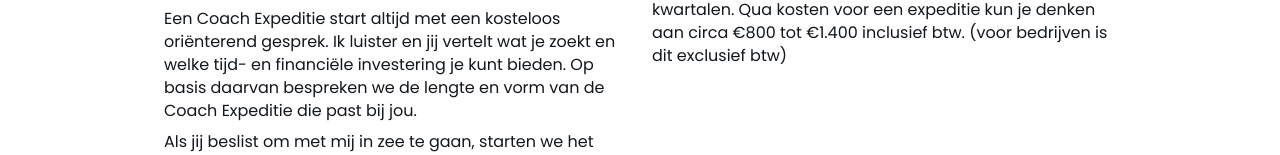
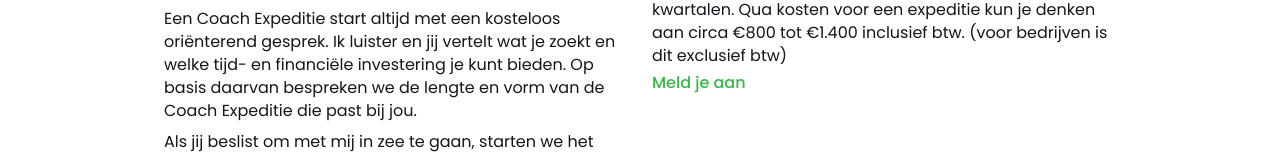
Before and after one commit to sjaakluthart/bb-coachen-website, a React (Create React App) app: page / in a window 1280 px wide. Shown: the part 1939-2094 px from the top of the page. Built offline with nearby package versions, Linux system fonts and the light colour scheme.

Commit message:
Added CTA buttons.

```diff
--- a/src/components/Expeditions.tsx
+++ b/src/components/Expeditions.tsx
@@ -39,6 +39,7 @@ const Expeditions = () => (
         <p>
           Gemiddeld duurt een Coach Expeditie twee tot vier kwartalen. Qua kosten voor een expeditie kun je denken aan circa €800 tot €1.400 inclusief btw. (voor bedrijven is dit exclusief btw)
         </p>
+        <a href="mailto:bart@bbcoachen.nl?subject=Coach Expeditie" className="sign-up">Meld je aan</a>
       </section>
     </article>
     <Slider
--- a/src/components/Header.tsx
+++ b/src/components/Header.tsx
@@ -16,9 +16,7 @@ const Header = () => (
       <NavLink to="/expeditions" exact>
         Expedities
       </NavLink>
-      <NavLink to="/sign-up" exact>
-        Meld je aan
-      </NavLink>
+      <a href="mailto:bart@bbcoachen.nl?subject=Coach Expeditie" className="sign-up">Meld je aan</a>
     </nav>
   </header>
 );
--- a/src/components/Home.tsx
+++ b/src/components/Home.tsx
@@ -96,6 +96,7 @@ const Home = () => (
         <p>
           Gemiddeld duurt een Coach Expeditie twee tot vier kwartalen. Qua kosten voor een expeditie kun je denken aan circa €800 tot €1.400 inclusief btw. (voor bedrijven is dit exclusief btw)
         </p>
+        <a href="mailto:bart@bbcoachen.nl?subject=Coach Expeditie" className="sign-up">Meld je aan</a>
       </section>
     </article>
   </main>
--- a/src/css/index.css
+++ b/src/css/index.css
@@ -109,6 +109,12 @@ article section:first-child {
   margin-bottom: 0;
 }
 
+.sign-up {
+  font-weight: 500;
+  color: var(--green);
+  text-decoration: none;
+}
+
 @media (min-width: 768px) {
   article {
     display: flex;
```
